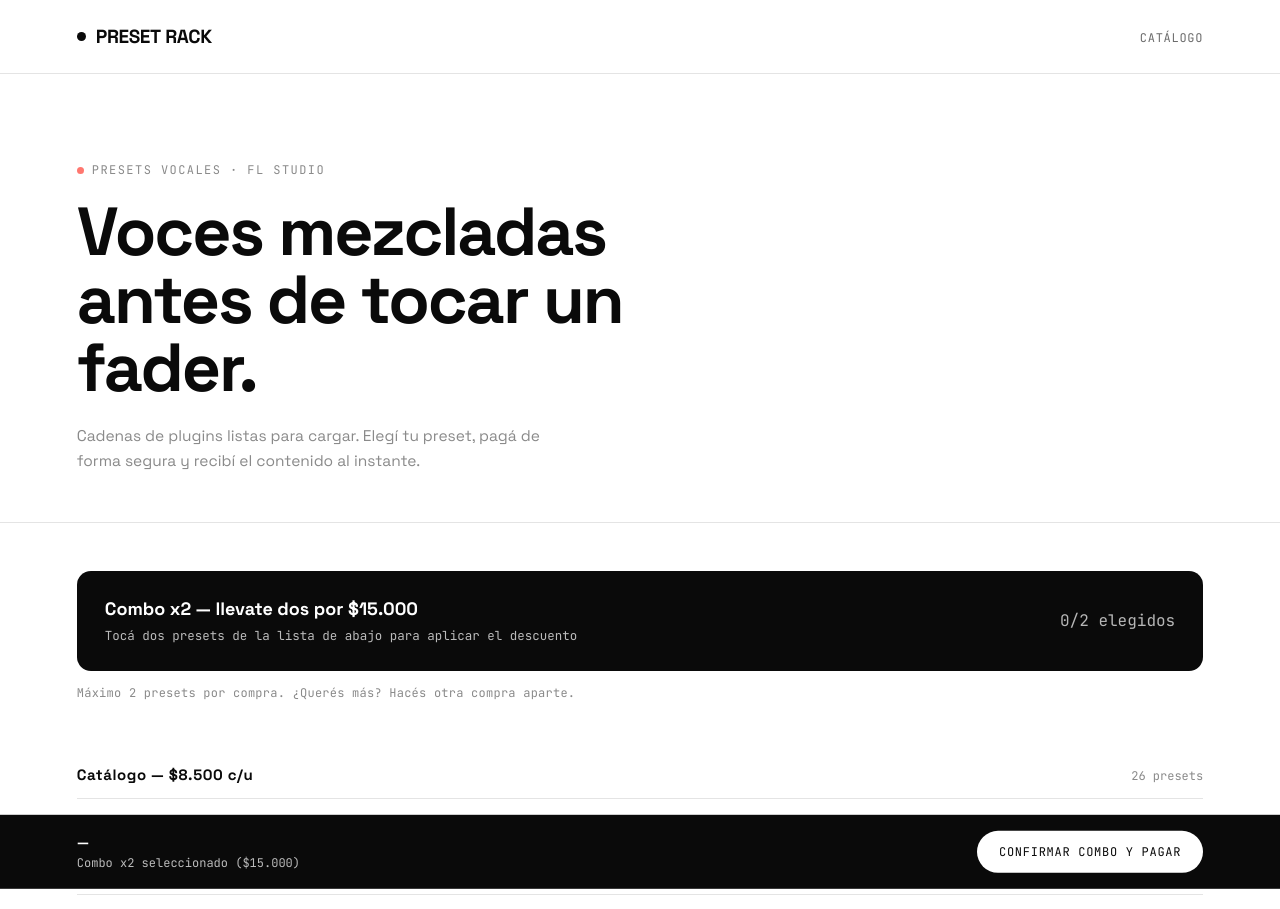
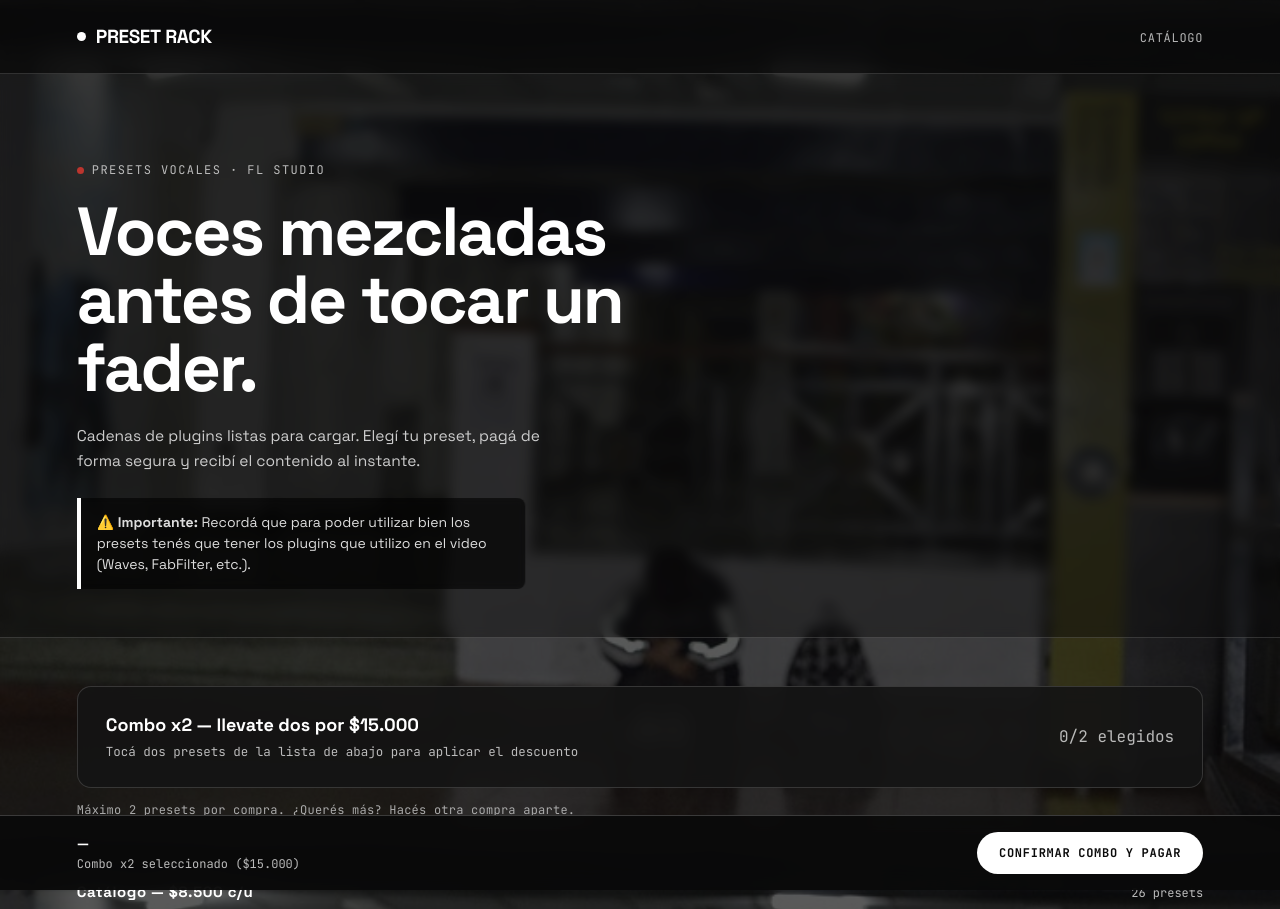
Before and after one commit to nalsssssss/preset-rack, a website: page index.html in a window 1280 px wide. Shown: the top 909 px of the page. Drawn offline with Linux system fonts and the light colour scheme.

Commit message:
index.html

```diff
--- a/index.html
+++ b/index.html
@@ -12,58 +12,106 @@
   :root{ --bg:#ffffff; --ink:#0a0a0a; --line:#e4e4e4; --mute:#8a8a8a; --rec:#ff3b30; --panel:#f7f7f7; }
   *{box-sizing:border-box; margin:0; padding:0;}
   html{scroll-behavior:smooth;}
-  body{ background:var(--bg); color:var(--ink); font-family:'Space Grotesk', sans-serif; -webkit-font-smoothing:antialiased; }
+
+  /* FONDO DE LA PÁGINA CON TU FOTO */
+  body{
+    background: linear-gradient(rgba(0,0,0,0.65), rgba(0,0,0,0.65)), url('fondo.jpg');
+    background-size: cover;
+    background-position: center;
+    background-attachment: fixed;
+    color: var(--bg);
+    font-family:'Space Grotesk', sans-serif;
+    -webkit-font-smoothing:antialiased;
+  }
+
   .mono{font-family:'JetBrains Mono', monospace;}
-  header{ padding:24px 6vw; display:flex; justify-content:space-between; align-items:center; border-bottom:1px solid var(--line); position:sticky; top:0; background:rgba(255,255,255,.92); backdrop-filter:blur(6px); z-index:50; }
-  .logo{ font-weight:700; font-size:19px; letter-spacing:-0.02em; display:flex; align-items:center; gap:10px; }
-  .logo .dot{ width:9px; height:9px; border-radius:50%; background:var(--ink); }
-  nav a{ color:var(--ink); text-decoration:none; font-family:'JetBrains Mono', monospace; font-size:12px; letter-spacing:.06em; text-transform:uppercase; opacity:.6; margin-left:22px; }
-  .hero{ padding:11vh 6vw 6vh; border-bottom:1px solid var(--line); }
-  .eyebrow{ font-family:'JetBrains Mono', monospace; font-size:12px; letter-spacing:.12em; text-transform:uppercase; color:var(--mute); display:flex; align-items:center; gap:8px; margin-bottom:20px; }
+
+  header{ padding:24px 6vw; display:flex; justify-content:space-between; align-items:center; border-bottom:1px solid rgba(255,255,255,0.15); position:sticky; top:0; background:rgba(10,10,10,0.85); backdrop-filter:blur(10px); z-index:50; }
+  .logo{ font-weight:700; font-size:19px; letter-spacing:-0.02em; display:flex; align-items:center; gap:10px; color:#fff; }
+  .logo .dot{ width:9px; height:9px; border-radius:50%; background:#fff; }
+  nav a{ color:#fff; text-decoration:none; font-family:'JetBrains Mono', monospace; font-size:12px; letter-spacing:.06em; text-transform:uppercase; opacity:.7; margin-left:22px; transition:opacity .2s; }
+  nav a:hover{ opacity:1; }
+
+  .hero{ padding:11vh 6vw 6vh; border-bottom:1px solid rgba(255,255,255,0.15); background:rgba(10,10,10,0.4); backdrop-filter:blur(6px); }
+  .eyebrow{ font-family:'JetBrains Mono', monospace; font-size:12px; letter-spacing:.12em; text-transform:uppercase; color:#bbb; display:flex; align-items:center; gap:8px; margin-bottom:20px; }
   .eyebrow .blink{ width:7px; height:7px; border-radius:50%; background:var(--rec); animation:pulse 1.6s infinite; }
   @keyframes pulse{0%,100%{opacity:1} 50%{opacity:.25}}
-  .hero h1{ font-size:clamp(34px, 5.6vw, 68px); font-weight:700; letter-spacing:-0.03em; line-height:1; max-width:16ch; }
-  .hero p{ margin-top:22px; max-width:50ch; color:var(--mute); font-size:15.5px; line-height:1.6; }
-  .combo{ margin:6vh 6vw 0; padding:26px 28px; background:var(--ink); color:var(--bg); border-radius:14px; display:flex; justify-content:space-between; align-items:center; flex-wrap:wrap; gap:18px; }
-  .combo-txt b{ display:block; font-size:18px; margin-bottom:4px; }
-  .combo-txt span{ font-family:'JetBrains Mono', monospace; font-size:12.5px; color:#bbbbbb; }
+  .hero h1{ font-size:clamp(34px, 5.6vw, 68px); font-weight:700; letter-spacing:-0.03em; line-height:1; max-width:16ch; color:#fff; }
+  .hero p{ margin-top:22px; max-width:50ch; color:#ccc; font-size:15.5px; line-height:1.6; }
+
+  .combo{ margin:6vh 6vw 0; padding:26px 28px; background:rgba(20,20,20,0.9); border:1px solid rgba(255,255,255,0.15); color:var(--bg); border-radius:14px; display:flex; justify-content:space-between; align-items:center; flex-wrap:wrap; gap:18px; backdrop-filter:blur(8px); }
+  .combo-txt b{ display:block; font-size:18px; margin-bottom:4px; color:#fff; }
+  .combo-txt span{ font-family:'JetBrains Mono', monospace; font-size:12.5px; color:#bbb; }
+
   .rack{ padding:8vh 6vw 14vh; }
-  .rack-head{ display:flex; justify-content:space-between; align-items:flex-end; margin-bottom:26px; border-bottom:1px solid var(--line); padding-bottom:14px; }
+  .rack-head{ display:flex; justify-content:space-between; align-items:flex-end; margin-bottom:26px; border-bottom:1px solid rgba(255,255,255,0.2); padding-bottom:14px; color:#fff; }
   .rack-head h2{ font-size:15px; letter-spacing:.04em; }
-  .rack-head span{ font-family:'JetBrains Mono', monospace; font-size:12px; color:var(--mute); }
-  .channel{ display:grid; grid-template-columns: 44px 1fr 90px 130px; align-items:center; gap:18px; padding:17px 14px; border-bottom:1px solid var(--line); transition:background .15s ease; cursor:pointer; }
-  .channel:hover{ background:var(--panel); }
-  .channel.selected{ background:var(--panel); box-shadow: inset 3px 0 0 var(--ink); }
-  .channel.selected .ch-num{ color:var(--ink); font-weight:700; }
-  .ch-num{ font-family:'JetBrains Mono', monospace; font-size:12px; color:var(--mute); }
+  .rack-head span{ font-family:'JetBrains Mono', monospace; font-size:12px; color:#bbb; }
+
+  /* FILA DE PRESETS CON EFECTO HOVER DE SOBRESALIR */
+  .channel{
+    display:grid;
+    grid-template-columns: 44px 1fr 90px 130px;
+    align-items:center;
+    gap:18px;
+    padding:18px 16px;
+    border-bottom:1px solid rgba(255,255,255,0.1);
+    background: rgba(15, 15, 15, 0.75);
+    backdrop-filter: blur(6px);
+    margin-bottom: 8px;
+    border-radius: 8px;
+    transition: all 0.25s cubic-bezier(0.16, 1, 0.3, 1);
+    cursor:pointer;
+  }
+  .channel:hover{
+    background: rgba(255, 255, 255, 0.95);
+    color: #0a0a0a;
+    transform: translateX(10px) scale(1.01);
+    box-shadow: 0 10px 30px rgba(0,0,0,0.5);
+    border-color: transparent;
+  }
+  .channel:hover .ch-num{ color: #0a0a0a; opacity: 0.6; }
+  .channel:hover .ch-price{ color: #0a0a0a; }
+  .channel:hover .buy-btn{ background: #0a0a0a; color: #ffffff; opacity: 1; }
+
+  .channel.selected{ background: rgba(255, 255, 255, 0.9); color: #0a0a0a; box-shadow: inset 4px 0 0 #0a0a0a, 0 10px 30px rgba(0,0,0,0.5); }
+  .channel.selected .ch-num{ color: #0a0a0a; font-weight:700; }
+  .channel.selected .ch-price{ color: #0a0a0a; }
+  .channel.selected .buy-btn{ background: #0a0a0a; color: #fff; }
+
+  .ch-num{ font-family:'JetBrains Mono', monospace; font-size:12px; color:#aaa; transition: color 0.2s; }
   .ch-name{ font-size:15.5px; font-weight:500; letter-spacing:-0.01em; }
-  .ch-price{ font-family:'JetBrains Mono', monospace; font-weight:700; font-size:14.5px; }
-  .buy-btn{ font-family:'JetBrains Mono', monospace; font-size:11.5px; letter-spacing:.06em; text-transform:uppercase; text-decoration:none; color:var(--bg); background:var(--ink); padding:10px 14px; border-radius:999px; text-align:center; white-space:nowrap; transition:opacity .15s ease; border:none; cursor:pointer; }
-  .buy-btn:hover{ opacity:.75; }
-  footer{ padding:6vh 6vw 6vh; border-top:1px solid var(--line); display:flex; justify-content:space-between; align-items:center; flex-wrap:wrap; gap:14px; }
-  footer p{ font-family:'JetBrains Mono', monospace; font-size:12px; color:var(--mute); }
-  .combo-bar{ position:fixed; left:0; right:0; bottom:0; background:var(--ink); color:var(--bg); padding:16px 6vw; display:flex; justify-content:space-between; align-items:center; gap:14px; transform:translateY(120%); transition:transform .25s ease; z-index:60; flex-wrap:wrap; }
+  .ch-price{ font-family:'JetBrains Mono', monospace; font-weight:700; font-size:14.5px; color:#fff; transition: color 0.2s; }
+
+  .buy-btn{ font-family:'JetBrains Mono', monospace; font-size:11.5px; letter-spacing:.06em; text-transform:uppercase; text-decoration:none; color:#0a0a0a; background:#ffffff; padding:10px 14px; border-radius:999px; text-align:center; white-space:nowrap; transition:all .2s ease; border:none; cursor:pointer; }
+  .buy-btn:hover{ opacity:.8; transform: scale(1.05); }
+
+  footer{ padding:6vh 6vw 6vh; border-top:1px solid rgba(255,255,255,0.15); display:flex; justify-content:space-between; align-items:center; flex-wrap:wrap; gap:14px; background:rgba(10,10,10,0.85); backdrop-filter:blur(10px); color:#fff; }
+  footer p{ font-family:'JetBrains Mono', monospace; font-size:12px; color:#aaa; }
+
+  .combo-bar{ position:fixed; left:0; right:0; bottom:0; background:rgba(10,10,10,0.95); backdrop-filter:blur(12px); border-top:1px solid rgba(255,255,255,0.2); color:#fff; padding:16px 6vw; display:flex; justify-content:space-between; align-items:center; gap:14px; transform:translateY(120%); transition:transform .25s ease; z-index:60; flex-wrap:wrap; }
   .combo-bar.show{ transform:translateY(0); }
   .combo-bar b{ font-size:14px; display:block; }
-  .combo-bar span{ font-family:'JetBrains Mono', monospace; font-size:12px; color:#bbbbbb; }
-  .combo-bar button{ font-family:'JetBrains Mono', monospace; font-size:12px; letter-spacing:.06em; text-transform:uppercase; border:none; cursor:pointer; color:var(--ink); background:var(--bg); padding:13px 22px; border-radius:999px; }
+  .combo-bar span{ font-family:'JetBrains Mono', monospace; font-size:12px; color:#bbb; }
+  .combo-bar button{ font-family:'JetBrains Mono', monospace; font-size:12px; letter-spacing:.06em; text-transform:uppercase; border:none; cursor:pointer; color:#0a0a0a; background:#fff; padding:13px 22px; border-radius:999px; font-weight: bold; transition: transform 0.2s; }
+  .combo-bar button:hover{ transform: scale(1.05); }
 
   /* ESTILOS DEL MODAL */
-  .modal-overlay { position: fixed; top: 0; left: 0; width: 100%; height: 100%; background: rgba(0,0,0,0.7); backdrop-filter: blur(4px); display: flex; justify-content: center; align-items: center; z-index: 100; opacity: 0; pointer-events: none; transition: opacity 0.2s; }
+  .modal-overlay { position: fixed; top: 0; left: 0; width: 100%; height: 100%; background: rgba(0,0,0,0.8); backdrop-filter: blur(6px); display: flex; justify-content: center; align-items: center; z-index: 100; opacity: 0; pointer-events: none; transition: opacity 0.2s; }
   .modal-overlay.active { opacity: 1; pointer-events: auto; }
-  .modal-box { background: var(--bg); color: var(--ink); padding: 32px; border-radius: 16px; max-width: 420px; width: 90%; box-shadow: 0 10px 40px rgba(0,0,0,0.3); }
-  .modal-box h3 { font-size: 20px; margin-bottom: 12px; line-height:1.2; }
-  .modal-box p { font-size: 14.5px; color: var(--mute); margin-bottom: 16px; line-height: 1.6; }
-  .modal-box strong { color: var(--ink); }
+  .modal-box { background: #121212; color: #fff; padding: 32px; border-radius: 16px; max-width: 420px; width: 90%; box-shadow: 0 20px 50px rgba(0,0,0,0.7); border: 1px solid rgba(255,255,255,0.1); }
+  .modal-box h3 { font-size: 20px; margin-bottom: 12px; line-height:1.2; color:#fff; }
+  .modal-box p { font-size: 14.5px; color: #aaa; margin-bottom: 16px; line-height: 1.6; }
+  .modal-box strong { color: #fff; }
 
   .modal-action-btn { display: block; width: 100%; padding: 14px; margin-bottom: 12px; border-radius: 10px; text-align: center; text-decoration: none; font-family: 'Space Grotesk', sans-serif; font-size: 15px; font-weight: 700; transition: transform 0.1s ease; border: none; cursor: pointer; }
   .modal-action-btn:active { transform: scale(0.98); }
   .btn-mp { background: #009EE3; color: white; }
-  .btn-close-modal { display: block; width: 100%; padding: 12px; background: transparent; border: none; color: var(--mute); cursor: pointer; font-family: 'Space Grotesk', sans-serif; font-size: 14px; font-weight: 500; margin-top: 8px; text-decoration: underline; }
-  .btn-close-modal:hover { color: var(--ink); }
+  .btn-close-modal { display: block; width: 100%; padding: 12px; background: transparent; border: none; color: #888; cursor: pointer; font-family: 'Space Grotesk', sans-serif; font-size: 14px; font-weight: 500; margin-top: 8px; text-decoration: underline; }
+  .btn-close-modal:hover { color: #fff; }
 
   @media (max-width:820px){
-    .channel{ grid-template-columns: 1fr; row-gap:10px; padding:20px 4px; }
+    .channel{ grid-template-columns: 1fr; row-gap:10px; padding:20px 14px; }
     .ch-num{ display:none; }
     .buy-btn{ width:100%; padding:13px; }
     .combo{ flex-direction:column; align-items:flex-start; }
@@ -83,6 +131,10 @@
   <div class="eyebrow"><span class="blink"></span> presets vocales · fl studio</div>
   <h1>Voces mezcladas antes de tocar un fader.</h1>
   <p>Cadenas de plugins listas para cargar. Elegí tu preset, pagá de forma segura y recibí el contenido al instante.</p>
+
+  <div style="background: rgba(0,0,0,0.5); border-left: 4px solid #fff; padding: 14px 16px; margin-top: 24px; border-radius: 0 8px 8px 0; max-width: 50ch; font-size: 14px; color: #ddd; line-height: 1.5; backdrop-filter: blur(4px);">
+    <b>⚠️ Importante:</b> Recordá que para poder utilizar bien los presets tenés que tener los plugins que utilizo en el video (Waves, FabFilter, etc.).
+  </div>
 </section>
 
 <div class="combo" id="comboBanner">
@@ -93,7 +145,7 @@
   <span class="mono" id="comboCount" style="opacity:.7;">0/2 elegidos</span>
 </div>
 
-<p class="mono" style="padding:14px 6vw 0; color:var(--mute); font-size:12px; letter-spacing:.02em;">
+<p class="mono" style="padding:14px 6vw 0; color:#aaa; font-size:12px; letter-spacing:.02em;">
   Máximo 2 presets por compra. ¿Querés más? Hacés otra compra aparte.
 </p>
 
@@ -128,15 +180,14 @@
     </p>
 
     <input type="email" id="emailInput" placeholder="tu-mail@ejemplo.com" required
-      style="width:100%; padding:13px 14px; margin-bottom:10px; border:1px solid var(--line); border-radius:10px; font-family:'Space Grotesk',sans-serif; font-size:15px;">
+      style="width:100%; padding:13px 14px; margin-bottom:10px; background:#1e1e1e; border:1px solid #333; color:#fff; border-radius:10px; font-family:'Space Grotesk',sans-serif; font-size:15px;">
 
-    <!-- AVISO DE SPAM CON TUS PALABRAS -->
-    <div style="background-color: #f8f9fa; border-left: 4px solid #ffc107; padding: 10px 12px; margin-bottom: 14px; font-size: 12.5px; color: #555; line-height: 1.4;">
+    <div style="background: rgba(255,255,255,0.06); border-left: 4px solid #ffc107; padding: 10px 12px; margin-bottom: 14px; font-size: 12.5px; color: #ddd; line-height: 1.4;">
       Crack, idolo master, al momento de efectuar el pago fijate la parte de <b>SPAM</b> en tu mail.
     </div>
 
     <button class="modal-action-btn btn-mp" id="btnMpDirect">Pagar en Mercado Pago</button>
-    <p id="modalError" style="color:#c0392b; font-size:13px; margin:8px 0 0; display:none;"></p>
+    <p id="modalError" style="color:#ff6b6b; font-size:13px; margin:8px 0 0; display:none;"></p>
 
     <button class="btn-close-modal" id="btnCloseModal">Cancelar</button>
   </div>
```
